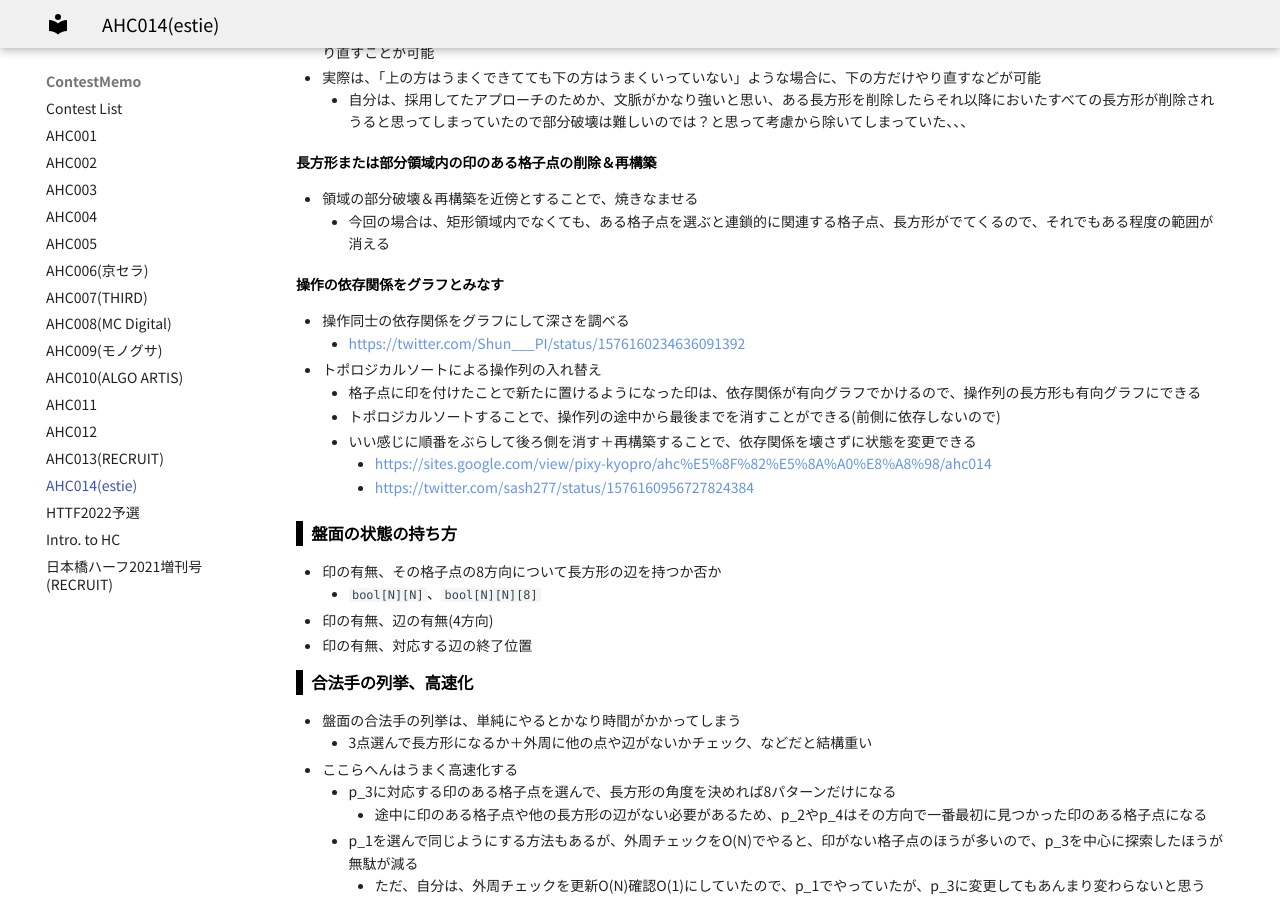
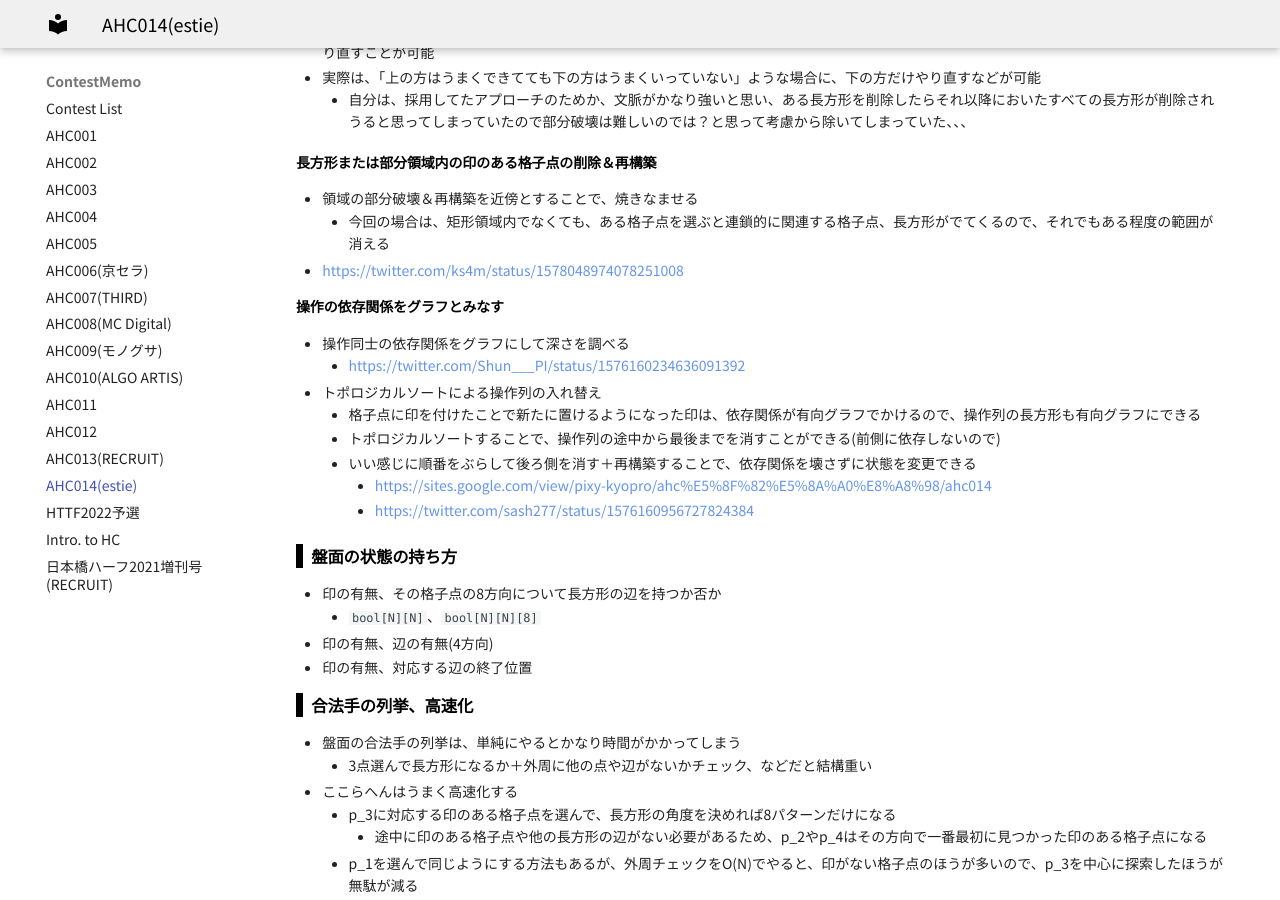
Before and after one commit to jetbead/AtCoderHeuristicContestMemo, an MkDocs documentation site: the page built from docs/ContestMemo/ahc014.md, in a window 1280 px wide and 900 px high, scrolled down 1447 px. Built offline with MkDocs 1.6.1 and Material for MkDocs 9.7.7, drawn with Linux system fonts in a browser that asks for light colours; some web fonts are replaced; some of the changed lines change nothing that is shown.

Commit message:
Update ahc014.md

```diff
--- a/docs/ContestMemo/ahc014.md
+++ b/docs/ContestMemo/ahc014.md
@@ -57,7 +57,7 @@ title: AHC014(estie)
 
 - 領域の部分破壊＆再構築を近傍とすることで、焼きなませる
   - 今回の場合は、矩形領域内でなくても、ある格子点を選ぶと連鎖的に関連する格子点、長方形がでてくるので、それでもある程度の範囲が消える
-
+- https://twitter.com/ks4m/status/1578048974078251008
 
 #### 操作の依存関係をグラフとみなす
 
```
